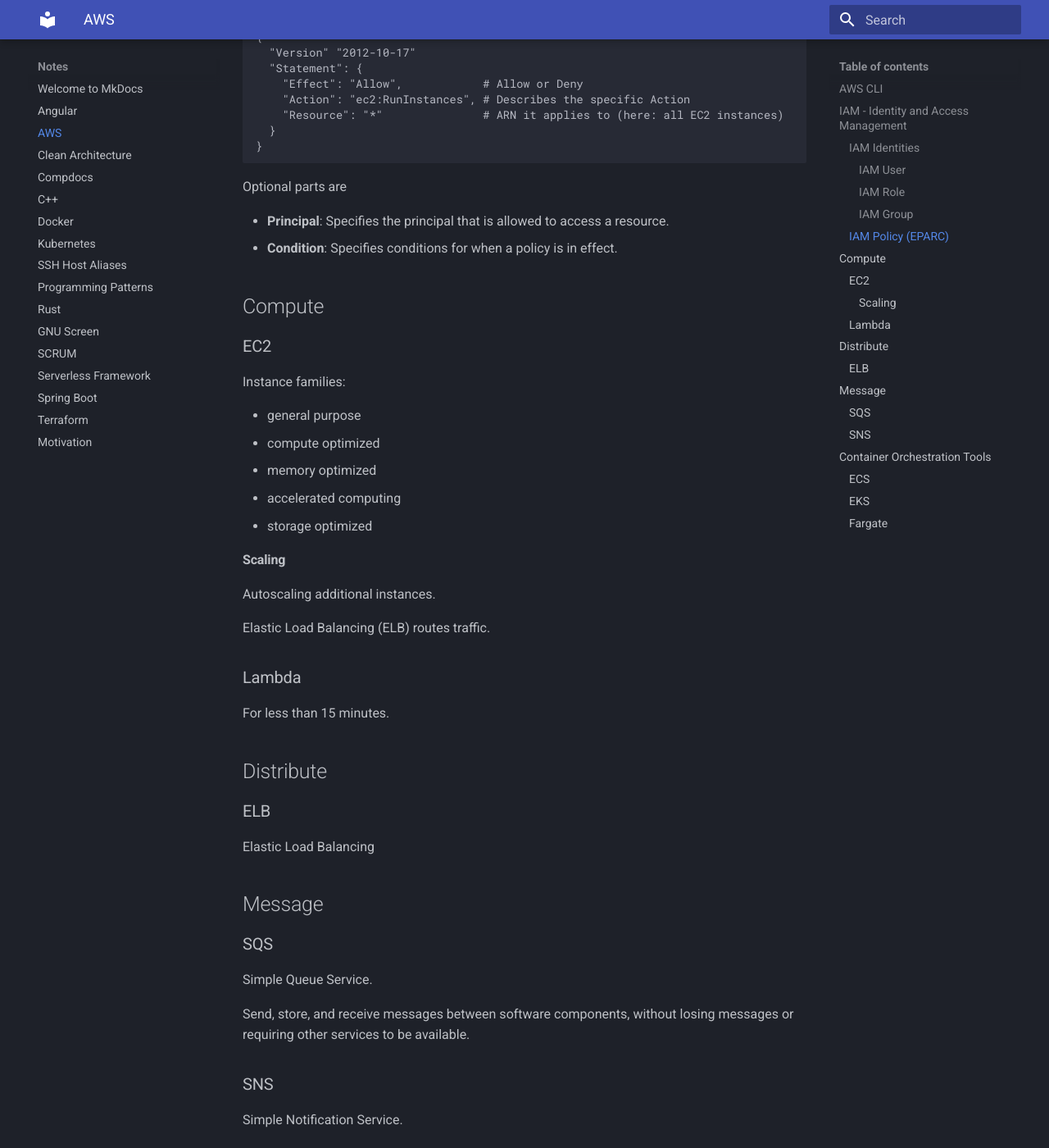
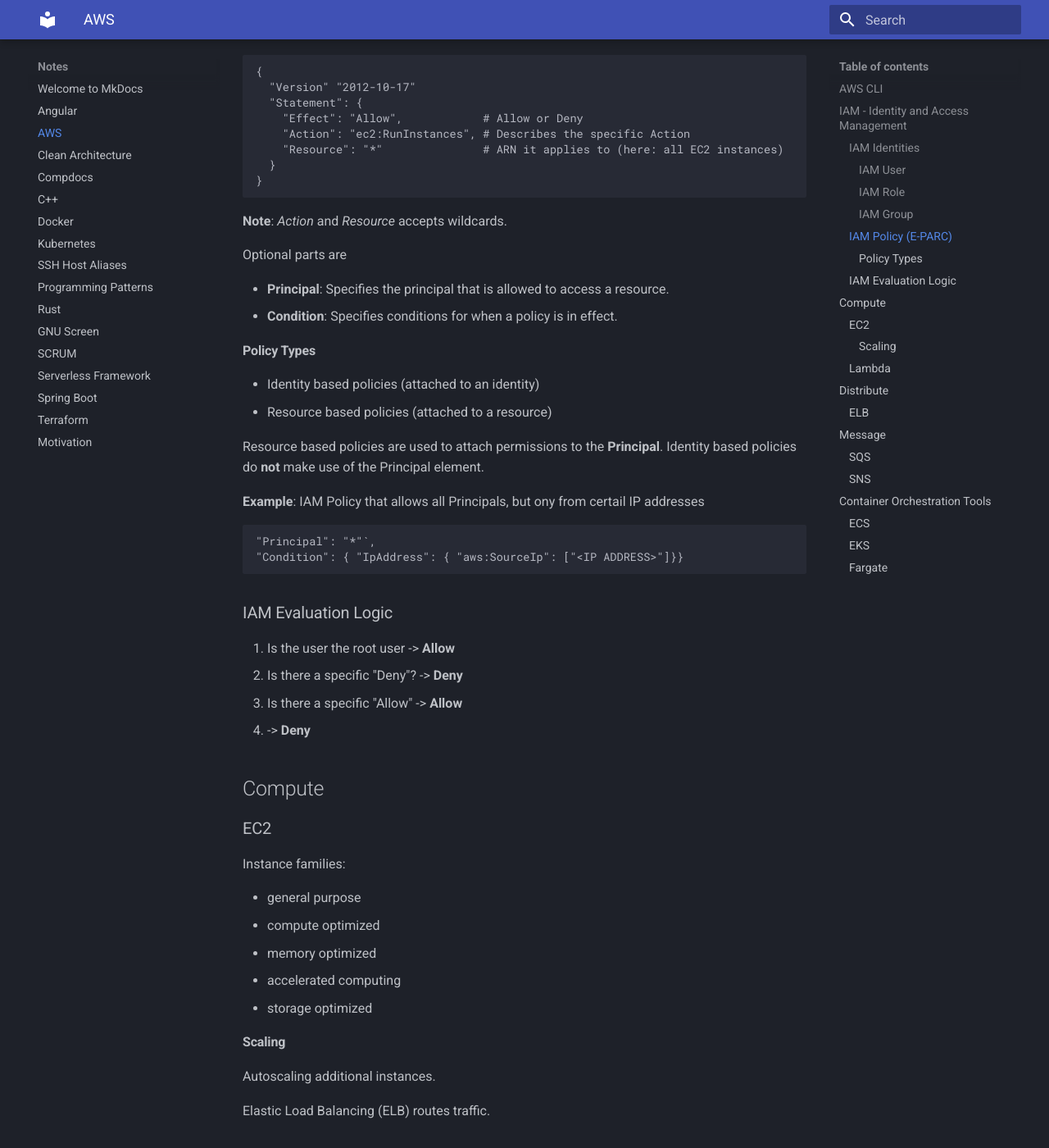
Before and after one commit to YotaYota/notes, an MkDocs documentation site: the page built from docs/aws.md, in a window 1280 px wide and 1400 px high, scrolled down 1505 px. Shown: the whole window at 82% size. Built offline with MkDocs 1.6.1 and Material for MkDocs 9.7.7, drawn with Linux system fonts in a browser that asks for light colours; some of the changed text lies outside the part shown.

Commit message:
aws update

````diff
--- a/docs/aws.md
+++ b/docs/aws.md
@@ -24,9 +24,12 @@
 - IAM user group
 - IAM role
 
-Note that IAM identities live inside an AWS Account, which is a boundary - by
+**Note**: IAM identities live inside an AWS Account, which is a boundary - by
 default, no access is given to identities outside the account (but can be
 allowed).
+
+**Note**: The **root** user has access to everything and cannot be limited by
+IAM policies.
 
 #### IAM User
 
@@ -53,7 +56,7 @@
 **Best practice**: Prefer attaching a user to a group over giving credentials
 directly to the user.
 
-### IAM Policy (EPARC)
+### IAM Policy (E-PARC)
 
 Policies are attached to IAM identities (users, groups and roles).
 
@@ -74,10 +77,35 @@
 }
 ```
 
+**Note**: *Action* and *Resource* accepts wildcards.
+
 Optional parts are
 
 - **Principal**: Specifies the principal that is allowed to access a resource.
 - **Condition**: Specifies conditions for when a policy is in effect.
+
+#### Policy Types
+
+- Identity based policies (attached to an identity)
+- Resource based policies (attached to a resource)
+
+Resource based policies are used to attach permissions to the **Principal**.
+Identity based policies do **not** make use of the Principal element.
+
+**Example**: IAM Policy that allows all Principals, but ony from certail IP
+addresses
+
+```
+"Principal": "*"`,
+"Condition": { "IpAddress": { "aws:SourceIp": ["<IP ADDRESS>"]}}
+```
+
+### IAM Evaluation Logic
+
+1. Is the user the root user   -> **Allow**
+2. Is there a specific "Deny"? -> **Deny**
+3. Is there a specific "Allow" -> **Allow**
+4. -> **Deny**
 
 ## Compute
 
````
Also changed, not shown: docs/serverless-framework.md (+0 -1 lines).
